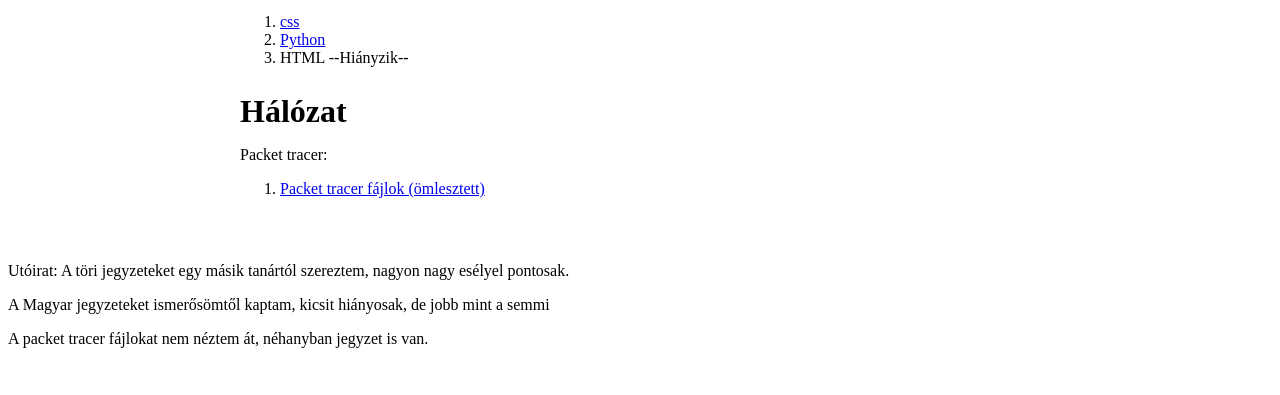
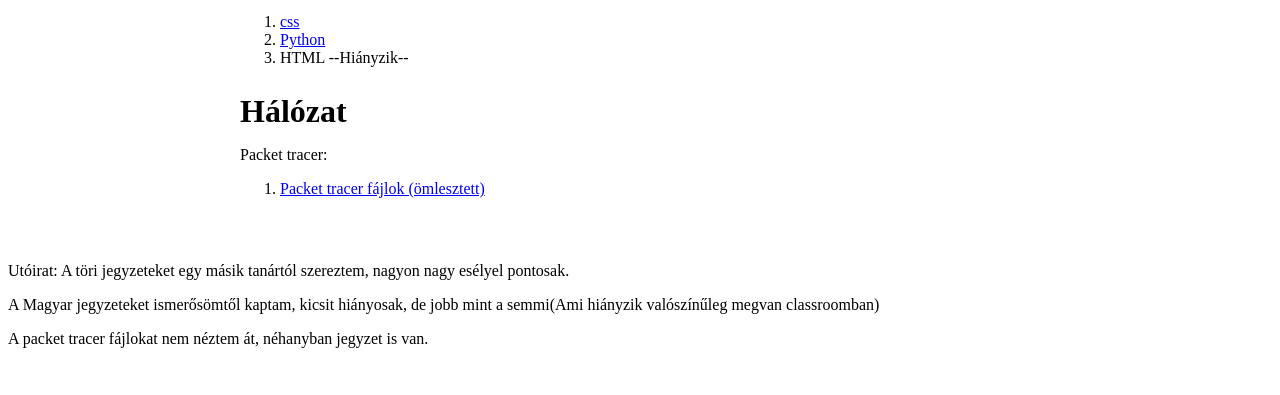
Before and after one commit to szabin1122/10.c_vizsgasegitseg, a plain HTML site: page index.html in a window 1280 px wide. Shown: the part 756-1151 px from the top of the page. Drawn offline with Linux system fonts and the light colour scheme.

Commit message:
Update index.html

```diff
--- a/index.html
+++ b/index.html
@@ -59,7 +59,7 @@
       </section>
     </main>
     <p>Utóirat: A töri jegyzeteket egy másik tanártól szereztem, nagyon nagy esélyel pontosak. </p>
-    <p>A Magyar jegyzeteket ismerősömtől kaptam, kicsit hiányosak, de jobb mint a semmi</p>
+    <p>A Magyar jegyzeteket ismerősömtől kaptam, kicsit hiányosak, de jobb mint a semmi(Ami hiányzik valószínűleg megvan classroomban)</p>
     <p>A packet tracer fájlokat nem néztem át, néhanyban jegyzet is van.</p>
     <br>
     <p>Bárkinek van esetleg jegyzete ami innen hiányzik, az keressen fel, vagy adja hozzá az oldalhoz. Ezt az oldalt azért hoztam létre, hogy akinek hiányzik valami, akkor ez itt van a vizsgákra való felkészüléshez.</p>
```
